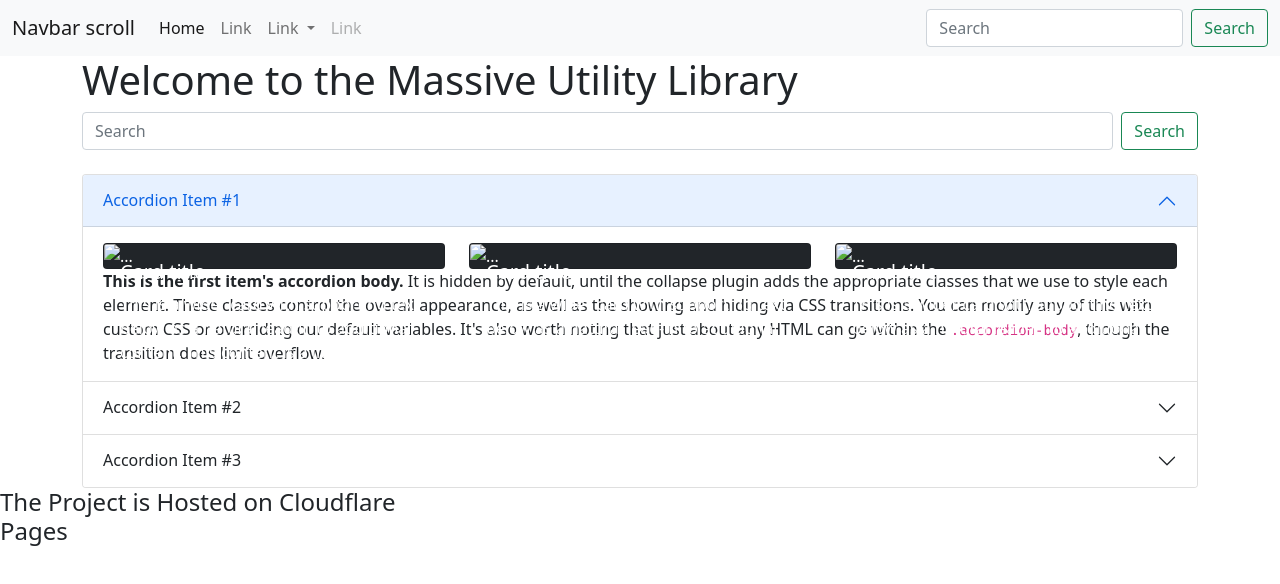
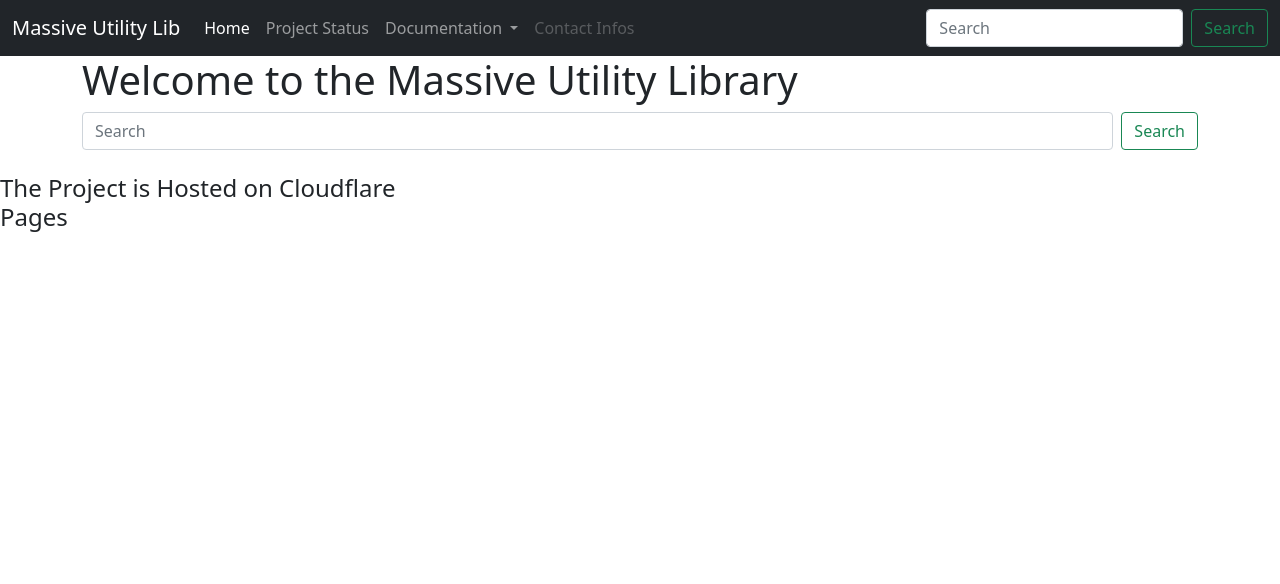
Before and after one commit to rzdev97/MassiveUtilityLibrary, a plain HTML site: page index.html in a window 1280 px wide. Drawn offline with nearby package versions, Linux system fonts and the light colour scheme.

Commit message:
Update index.html

```diff
--- a/index.html
+++ b/index.html
@@ -11,9 +11,9 @@
     <title>Hello, world!</title>
   </head>
   <body>
-    <nav class="navbar navbar-expand-lg navbar-light bg-light">
+    <nav class="navbar navbar-expand-lg navbar-dark bg-dark">
   <div class="container-fluid">
-    <a class="navbar-brand" href="#">Navbar scroll</a>
+    <a class="navbar-brand" href="#">Massive Utility Lib</a>
     <button class="navbar-toggler" type="button" data-bs-toggle="collapse" data-bs-target="#navbarScroll" aria-controls="navbarScroll" aria-expanded="false" aria-label="Toggle navigation">
       <span class="navbar-toggler-icon"></span>
     </button>
@@ -23,21 +23,21 @@
           <a class="nav-link active" aria-current="page" href="#">Home</a>
         </li>
         <li class="nav-item">
-          <a class="nav-link" href="#">Link</a>
+          <a class="nav-link" href="#">Project Status</a>
         </li>
         <li class="nav-item dropdown">
           <a class="nav-link dropdown-toggle" href="#" id="navbarScrollingDropdown" role="button" data-bs-toggle="dropdown" aria-expanded="false">
-            Link
+            Documentation
           </a>
           <ul class="dropdown-menu" aria-labelledby="navbarScrollingDropdown">
-            <li><a class="dropdown-item" href="#">Action</a></li>
-            <li><a class="dropdown-item" href="#">Another action</a></li>
-            <li><hr class="dropdown-divider"></li>
-            <li><a class="dropdown-item" href="#">Something else here</a></li>
+            <li><a class="dropdown-item" href="#">Getting Started Guide</a></li>
+            <li><a class="dropdown-item" href="#">Tools Specifications </a></li>
+            <li><hr class="dropdown-divider">Known Bugs </li>
+            <li><a class="dropdown-item" href="#">How to Support The Project</a></li>
           </ul>
         </li>
         <li class="nav-item">
-          <a class="nav-link disabled" href="#" tabindex="-1" aria-disabled="true">Link</a>
+          <a class="nav-link disabled" href="#" tabindex="-1" aria-disabled="true">Contact Infos </a>
         </li>
       </ul>
       <form class="d-flex">
@@ -47,7 +47,7 @@
     </div>
   </div>
 </nav>
-    <div class="container"padding="15%" >
+    <div class="container" >
        <h1>Welcome to the Massive Utility Library </h1>
          <form class="d-flex">
         <input class="form-control me-2" type="search" placeholder="Search" aria-label="Search">
@@ -55,79 +55,8 @@
       </form>
     </div>
    <br/>
-    <div class="container">
-<div class="accordion" id="accordionExample">
-  <div class="accordion-item">
-    <h2 class="accordion-header" id="headingOne">
-      <button class="accordion-button" type="button" data-bs-toggle="collapse" data-bs-target="#collapseOne" aria-expanded="true" aria-controls="collapseOne">
-        Accordion Item #1
-      </button>
-    </h2>
-    <div id="collapseOne" class="accordion-collapse collapse show" aria-labelledby="headingOne" data-bs-parent="#accordionExample">
-      <div class="accordion-body">
-        <div class="row">
-          <div class="col-4">
-            <div class="card bg-dark text-white">
-  <img src="..." class="card-img" alt="...">
-  <div class="card-img-overlay">
-    <h5 class="card-title">Card title</h5>
-    <p class="card-text">This is a wider card with supporting text below as a natural lead-in to additional content. This content is a little bit longer.</p>
-    <p class="card-text">Last updated 3 mins ago</p>
-  </div>
-</div>
-          </div>
-              <div class="col-4">
-            <div class="card bg-dark text-white">
-  <img src="..." class="card-img" alt="...">
-  <div class="card-img-overlay">
-    <h5 class="card-title">Card title</h5>
-    <p class="card-text">This is a wider card with supporting text below as a natural lead-in to additional content. This content is a little bit longer.</p>
-    <p class="card-text">Last updated 3 mins ago</p>
-  </div>
-</div>
-          </div>
-              <div class="col-4">
-            <div class="card bg-dark text-white">
-  <img src="..." class="card-img" alt="...">
-  <div class="card-img-overlay">
-    <h5 class="card-title">Card title</h5>
-    <p class="card-text">This is a wider card with supporting text below as a natural lead-in to additional content. This content is a little bit longer.</p>
-    <p class="card-text">Last updated 3 mins ago</p>
-  </div>
-</div>
-          </div>
-        </div>
-        <strong>This is the first item's accordion body.</strong> It is hidden by default, until the collapse plugin adds the appropriate classes that we use to style each element. These classes control the overall appearance, as well as the showing and hiding via CSS transitions. You can modify any of this with custom CSS or overriding our default variables. It's also worth noting that just about any HTML can go within the <code>.accordion-body</code>, though the transition does limit overflow.
-      </div>
-    </div>
-  </div>
-  <div class="accordion-item">
-    <h2 class="accordion-header" id="headingTwo">
-      <button class="accordion-button collapsed" type="button" data-bs-toggle="collapse" data-bs-target="#collapseTwo" aria-expanded="false" aria-controls="collapseTwo">
-        Accordion Item #2
-      </button>
-    </h2>
-    <div id="collapseTwo" class="accordion-collapse collapse" aria-labelledby="headingTwo" data-bs-parent="#accordionExample">
-      <div class="accordion-body">
-        <strong>This is the second item's accordion body.</strong> It is hidden by default, until the collapse plugin adds the appropriate classes that we use to style each element. These classes control the overall appearance, as well as the showing and hiding via CSS transitions. You can modify any of this with custom CSS or overriding our default variables. It's also worth noting that just about any HTML can go within the <code>.accordion-body</code>, though the transition does limit overflow.
-      </div>
-    </div>
-  </div>
-  <div class="accordion-item">
-    <h2 class="accordion-header" id="headingThree">
-      <button class="accordion-button collapsed" type="button" data-bs-toggle="collapse" data-bs-target="#collapseThree" aria-expanded="false" aria-controls="collapseThree">
-        Accordion Item #3
-      </button>
-    </h2>
-    <div id="collapseThree" class="accordion-collapse collapse" aria-labelledby="headingThree" data-bs-parent="#accordionExample">
-      <div class="accordion-body">
-        <strong>This is the third item's accordion body.</strong> It is hidden by default, until the collapse plugin adds the appropriate classes that we use to style each element. These classes control the overall appearance, as well as the showing and hiding via CSS transitions. You can modify any of this with custom CSS or overriding our default variables. It's also worth noting that just about any HTML can go within the <code>.accordion-body</code>, though the transition does limit overflow.
-      </div>
-    </div>
-  </div>
-</div>
-    </div>
-    <footer>
+
+    <footer background-color="000000" >
 
                   <div class="col-md-4">
       </div>
```
